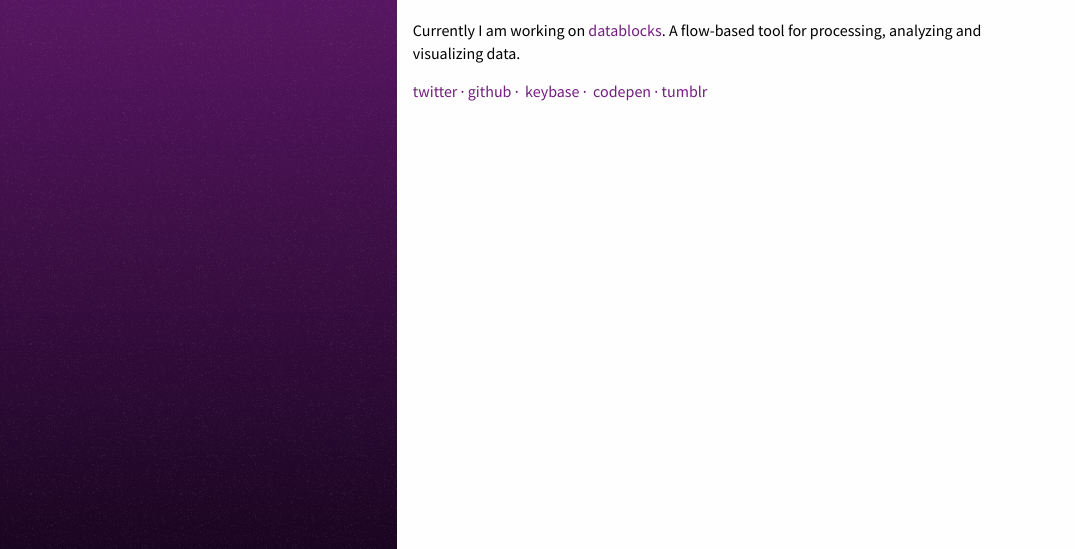
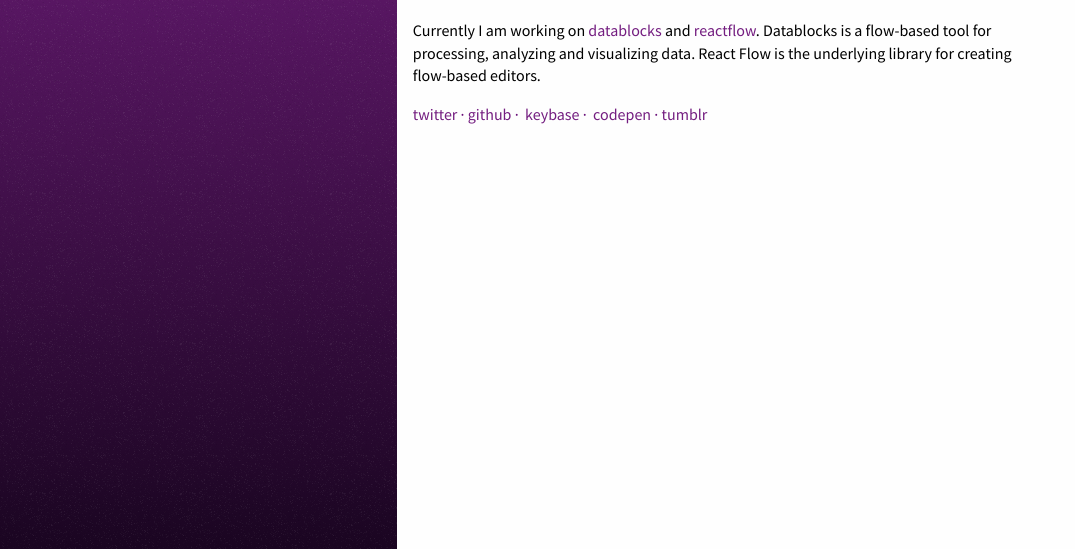
Before and after one commit to moklick/mo-site, a plain HTML site: page index.html in a window 1280 px wide. Shown: the part 251-800 px from the top of the page, without its empty margins (0-1075 px from the left). Drawn offline with Linux system fonts and the light colour scheme.

Commit message:
Update index.html

```diff
--- a/index.html
+++ b/index.html
@@ -175,7 +175,7 @@
         <br />
 
         <p>
-          Currently I am working on <a href="https://datablocks.pro">datablocks</a>. A flow-based tool for processing, analyzing and visualizing data.
+          Currently I am working on <a href="https://datablocks.pro">datablocks</a> and <a href="https://reactflow.dev">reactflow</a>. Datablocks is a flow-based tool for processing, analyzing and visualizing data. React Flow is the underlying library for creating flow-based editors.
         </p>
 
         <div class="platforms">
```
